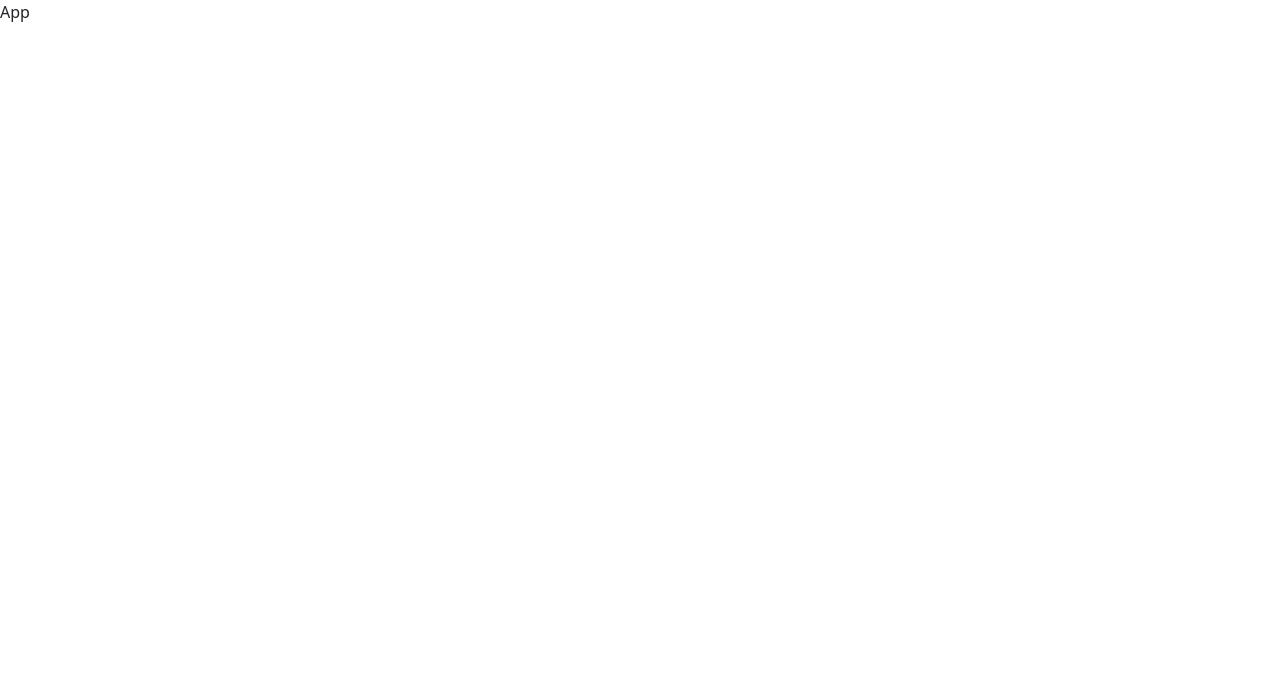
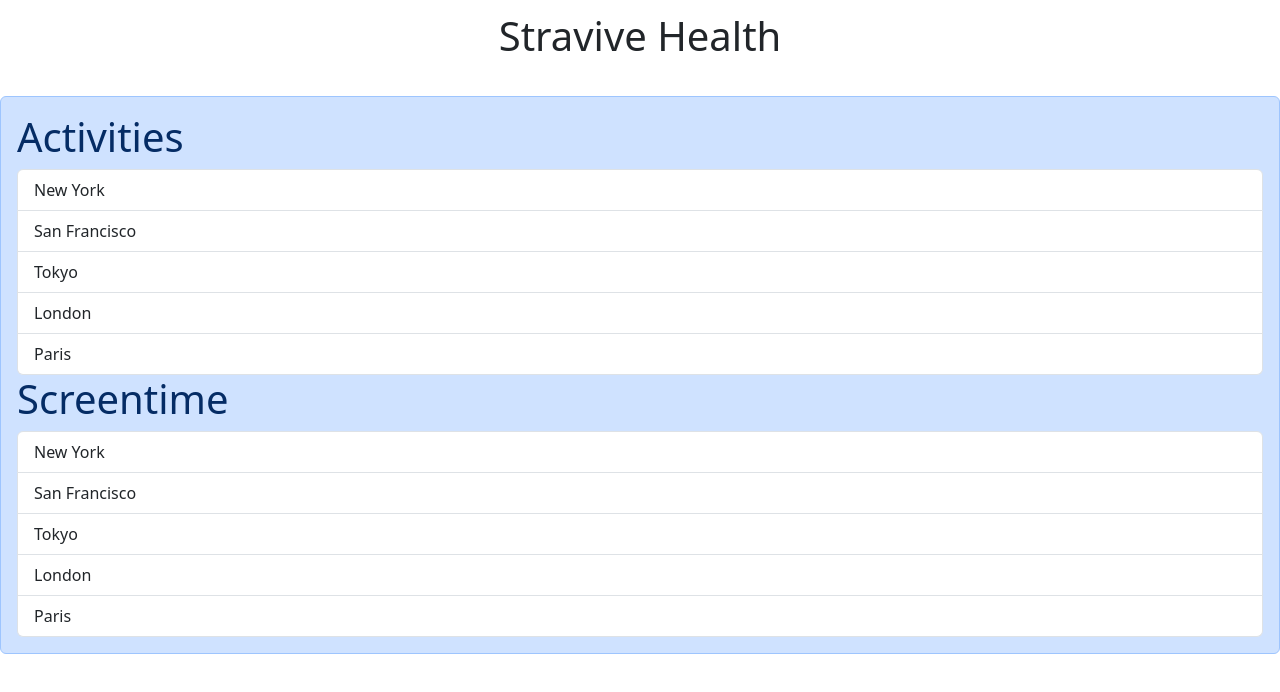
Before and after one commit to junghyun5/js-HackKU-2025, a React (Vite) app in the folder vite-project/: page / in a window 1280 px wide. Shown: the top 692 px of the page. Built offline with nearby package versions, Linux system fonts and the light colour scheme.

Commit message:
practice

```diff
--- a/vite-project/src/App.tsx
+++ b/vite-project/src/App.tsx
@@ -1,9 +1,35 @@
 import React from 'react'
+import { useState } from "react";
+import Main from './components/main';
+import Button from "./components/Button";
+import ListGroup from './components/ListGroup';
 
-const App = () => {
-  return (
-    <div>App</div>
-  )
+function App() {
+  let items = ["New York", "San Francisco", "Tokyo", "London", "Paris"];
+  const handleSelectItem = (item: string) => {
+     console.log(item);
+    }
+  const [alertVisible, setAlertVisibility ]=useState(false);
+  return(
+    <div className="App">
+      <Main />
+      {/* <div className="d-flex justify-content-center mt-3">
+        <Button color="primary" onClick={() =>setAlertVisibility(true)}>
+          Strat
+        </Button>
+      </div> */}
+
+
+      {/* {alertVisible && (
+        <div className="alert alert-primary mt-3"> */}
+      <div className="alert alert-primary mt-3">
+        <ListGroup items={items} heading="Activities" onSelectItem={handleSelectItem}/>
+        <ListGroup items={items} heading="Screentime" onSelectItem={handleSelectItem}/>
+      </div>
+
+
+    </div>
+  );
 }
 
-export default App
+export default App;
--- /dev/null
+++ b/vite-project/src/components/Button.tsx
@@ -0,0 +1,17 @@
+import React, { Children } from "react";
+
+interface Props{
+    children: string;
+    color?: 'primary' | 'scondary' | 'danger';
+    onClick: () => void;
+}
+
+const Button = ({children, onClick, color = 'primary'}: Props) => {
+  return (
+    <button className={'btn btn-' + color} onClick={onClick} style={{position: 'relative', zIndex: 2}}>
+      {children}
+    </button>
+  )
+}
+
+export default Button
--- /dev/null
+++ b/vite-project/src/components/ListGroup.tsx
@@ -0,0 +1,43 @@
+import { useState } from "react";
+
+interface Props {
+  items: string[];
+  heading: string;
+  // (item: string) => void
+  onSelectItem: (item: string) => void;
+}
+
+function ListGroup({ items, heading, onSelectItem }: Props) {
+  //Hook
+  const [selectedIndex, setSelectedIndex] = useState(-1);
+
+  //Event handler
+  //const handleClick = (event: MouseEvent) => console.log(event);
+
+  return (
+    <>
+      <h1>{heading}</h1>
+      {items.length === 0 && <p>No item found</p>}
+      <ul className="list-group">
+        {items.map((item, index) => (
+          <li
+            className={
+              selectedIndex === index
+                ? "list-group-item active"
+                : "list-group-item"
+            }
+            key={item}
+            onClick={() => {
+              setSelectedIndex(index);
+              onSelectItem(item);
+            }}
+          >
+            {item}
+          </li>
+        ))}
+      </ul>
+    </>
+  );
+}
+
+export default ListGroup;
--- /dev/null
+++ b/vite-project/src/components/Main.tsx
@@ -0,0 +1,11 @@
+import React from "react";
+
+const Main = () => {
+  return (
+    <div className="d-flex justify-content-center align-items-center" style={{height: '10vh', position: 'relative', zIndex: 1}}>
+      <h1>Stravive Health</h1>
+    </div>
+  );
+};
+
+export default Main;
```
